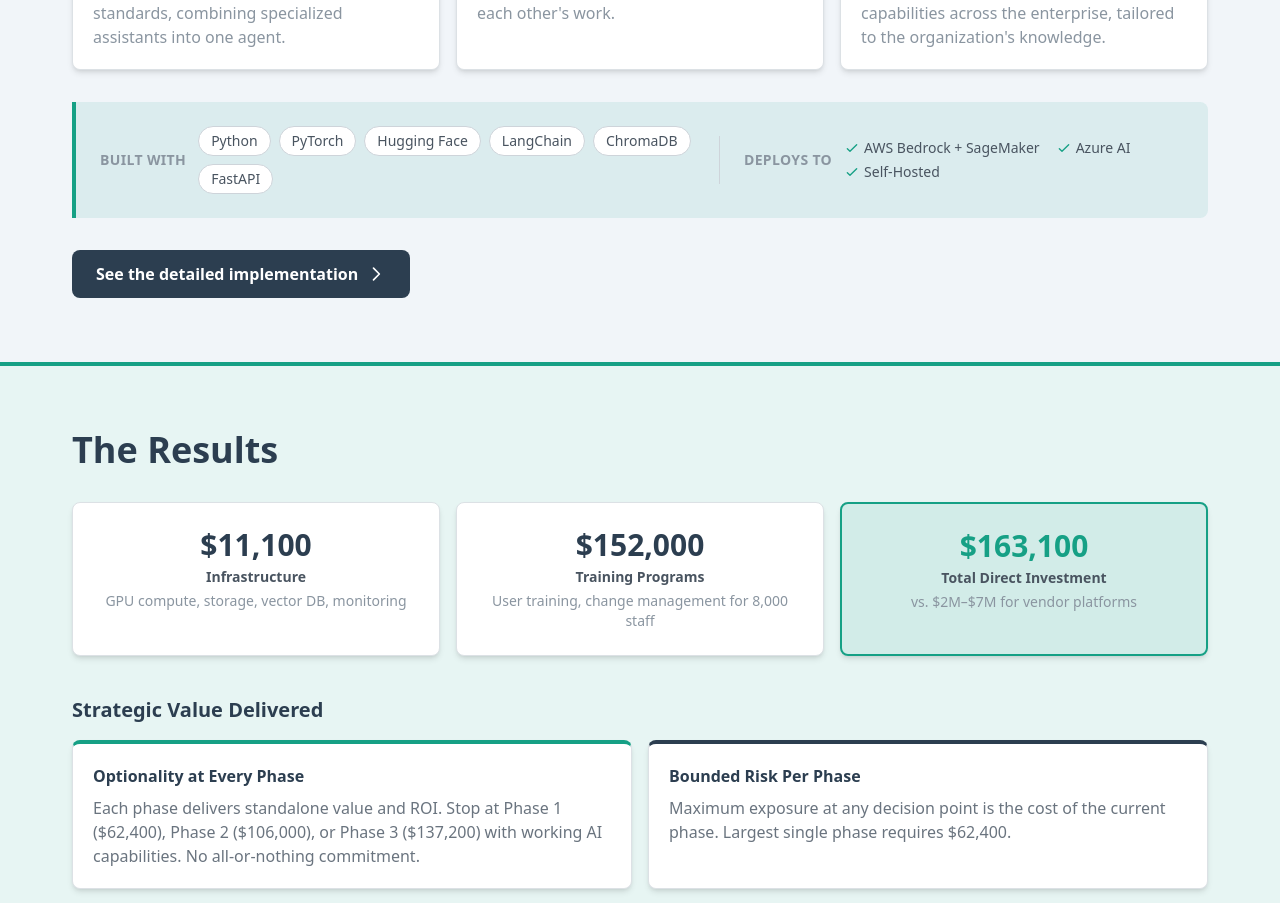
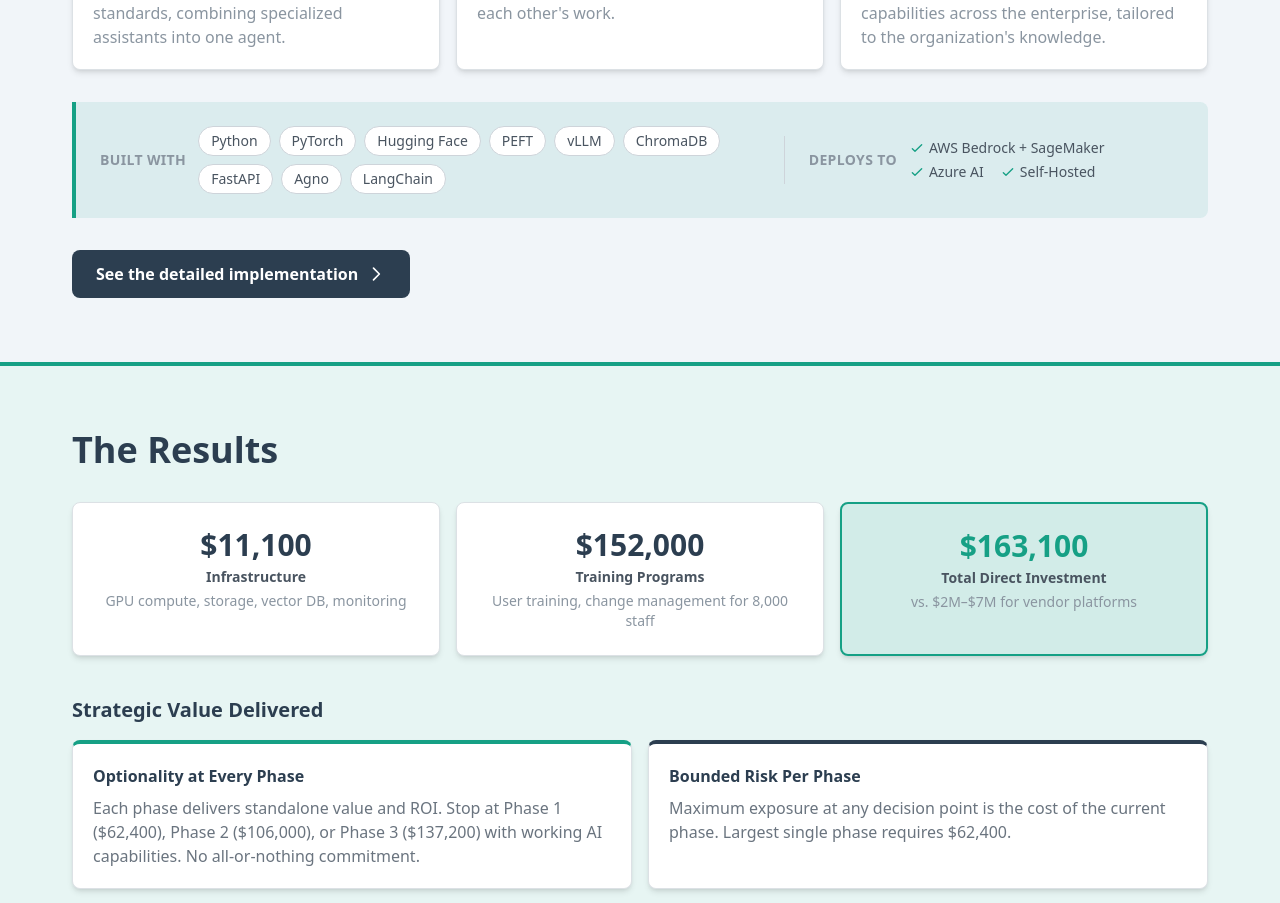
Before and after one commit to deepdmk/enterprise-ai-case-study, a Next.js app in the folder website/: page /enterprise-ai-case-study/ in a window 1280 px wide. Shown: the part 4180-5083 px from the top of the page. Built offline with nearby package versions, Linux system fonts and the light colour scheme.

Commit message:
Add PEFT, vLLM, and Agno to Built With section
Expanded tech stack badges to include fine-tuning (PEFT),
inference (vLLM), and multi-agent orchestration (Agno) frameworks.

```diff
--- a/website/app/page.tsx
+++ b/website/app/page.tsx
@@ -272,7 +272,7 @@ export default function HomePage() {
               <div className="flex flex-col sm:flex-row sm:items-center gap-3">
                 <span className="text-sm font-semibold text-gray-500 uppercase tracking-wide whitespace-nowrap">Built With</span>
                 <div className="flex flex-wrap gap-2">
-                  {["Python", "PyTorch", "Hugging Face", "LangChain", "ChromaDB", "FastAPI"].map((tech) => (
+                  {["Python", "PyTorch", "Hugging Face", "PEFT", "vLLM", "ChromaDB", "FastAPI", "Agno", "LangChain"].map((tech) => (
                     <span key={tech} className="px-3 py-1 bg-white border border-gray-300 rounded-full text-sm text-gray-700">
                       {tech}
                     </span>
```
